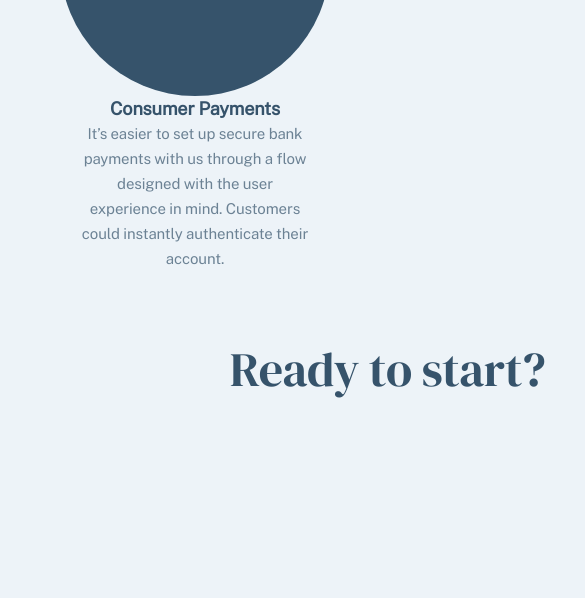
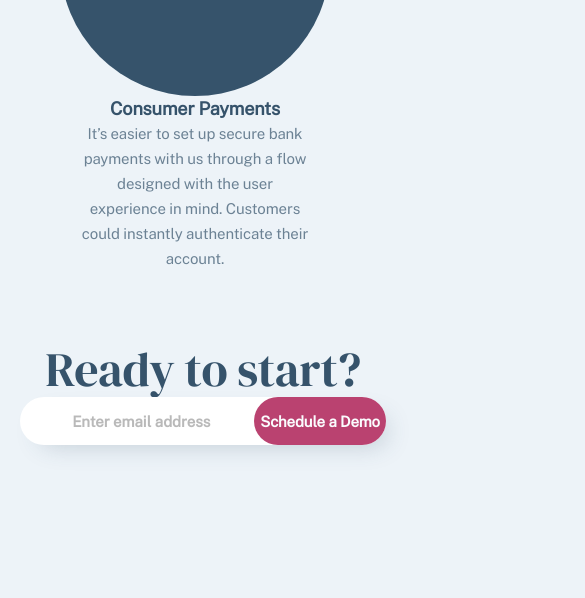
Before and after one commit to tuleelut/HakavimoUostas, a plain HTML site: page index.html in a window 390 px wide. Shown: the part 2540-3138 px from the top of the page, 585 px wide, since content can reach past the window. Drawn offline with nearby package versions, Linux system fonts and the light colour scheme.

Commit message:
7 container responsive

```diff
--- a/css/style.css
+++ b/css/style.css
@@ -370,6 +370,21 @@ button {
   border: none;
 }
 
+
+@media screen and (max-width: 768px) {
+  .container {
+    grid-template-columns: 1fr;
+    padding-left: 20px;
+  }
+
+  .box-1,
+  .type,
+  .form,
+  .inp {
+    width: auto;
+  }
+}
+
 /* 8 */
 
 footer {
```
